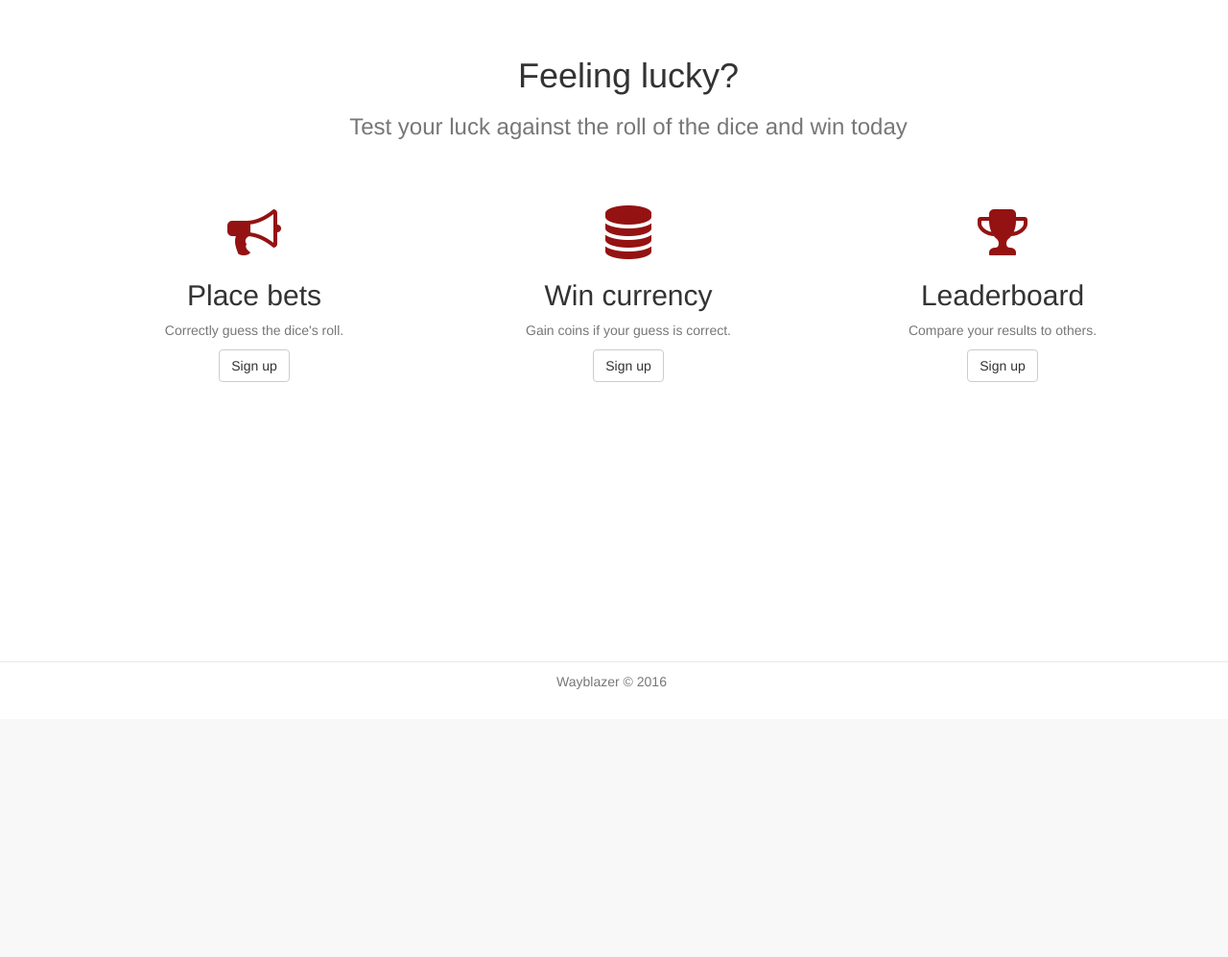
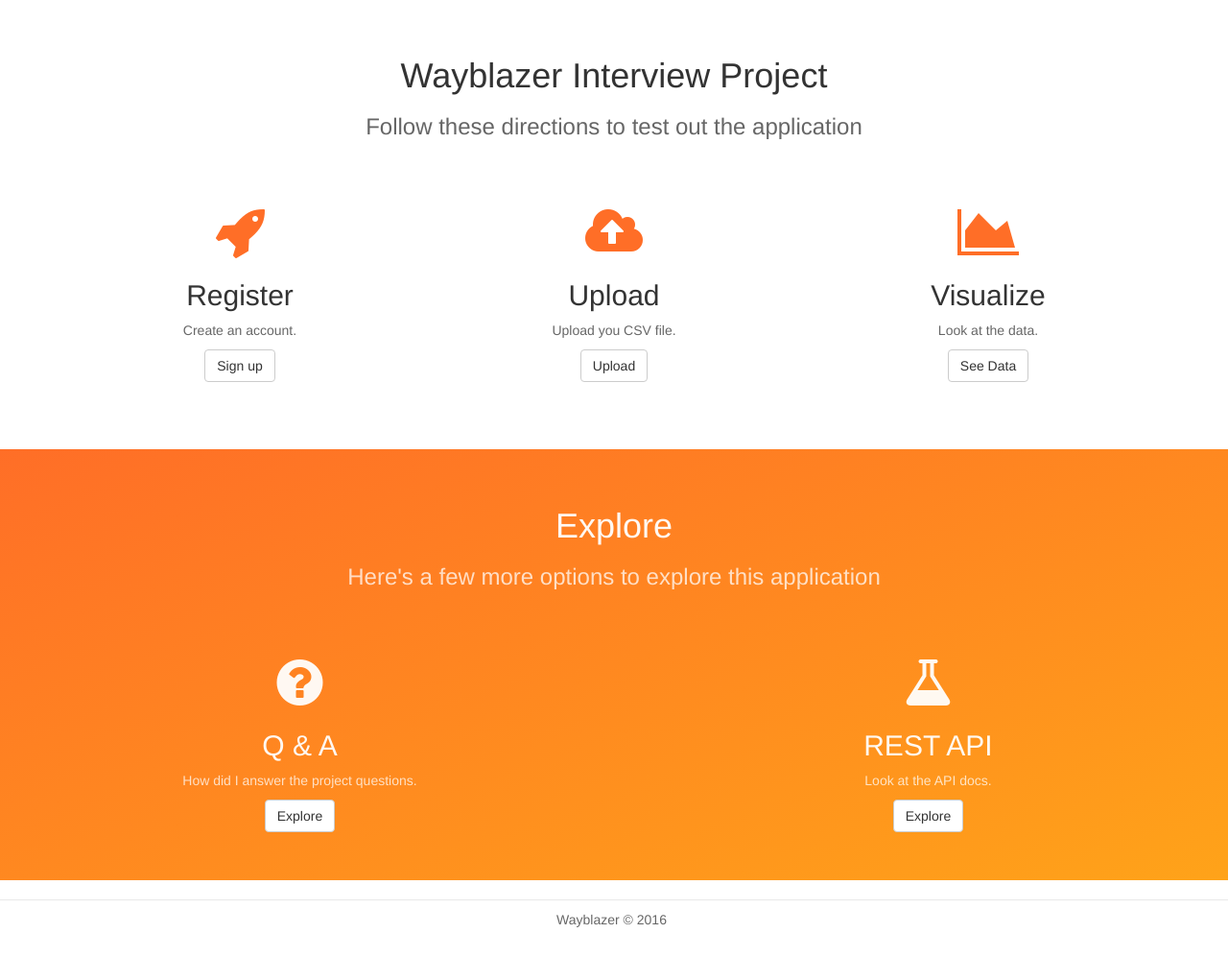
Before and after one commit to RoryShively/waybalzer-api, a Flask app: page / in a window 1280 px wide. Shown: the part 51-1048 px from the top of the page at 96% size. Before the commit the page ends 769 px from the top, so only its background shows below. Run offline with Flask 2, Linux system fonts and the light colour scheme; some libraries are stand-ins or nearby versions.

Commit message:
new home page

```diff
--- a/wayblazer/blueprints/page/templates/page/home.html
+++ b/wayblazer/blueprints/page/templates/page/home.html
@@ -6,37 +6,73 @@ outcome of a dice roll. Win points and dominate the leaderboard.{% endblock %}
 
 {% block body %}
   <div class="container sm-margin-top">
+
     <div class="row text-center lg-margin-bottom">
-      <h1>Feeling lucky?</h1>
+      <h1>Wayblazer Interview Project</h1>
       <h3 class="text-muted">
-        Test your luck against the roll of the dice and win today
+        Follow these directions to test out the application
       </h3>
     </div>
+
     <div class="row text-center">
       <div class="col-lg-4">
-        <i class="fa fa-fw fa-4x fa-bullhorn text-primary"></i>
-        <h2>Place bets</h2>
-        <p class="text-muted">Correctly guess the dice's roll.</p>
+        <i class="fa fa-fw fa-4x fa-rocket text-primary"></i>
+        <h2>Register</h2>
+        <p class="text-muted">Create an account.</p>
         <p>
-          <a href="#" class="btn btn-default">Sign up</a>
+          <a href="{{ url_for('user.signup') }}" class="btn btn-default">Sign up</a>
         </p>
       </div>
+
       <div class="col-lg-4">
-        <i class="fa fa-fw fa-4x fa-database text-primary"></i>
-        <h2>Win currency</h2>
-        <p class="text-muted">Gain coins if your guess is correct.</p>
+        <i class="fa fa-fw fa-4x fa-cloud-upload text-primary"></i>
+        <h2>Upload</h2>
+        <p class="text-muted">Upload you CSV file.</p>
         <p>
-          <a href="#" class="btn btn-default">Sign up</a>
+          <a href="{{ url_for('page.csv_upload') }}" class="btn btn-default">Upload</a>
         </p>
       </div>
+
       <div class="col-lg-4">
-        <i class="fa fa-fw fa-4x fa-trophy text-primary"></i>
-        <h2>Leaderboard</h2>
-        <p class="text-muted">Compare your results to others.</p>
+        <i class="fa fa-fw fa-4x fa-area-chart text-primary"></i>
+        <h2>Visualize</h2>
+        <p class="text-muted">Look at the data.</p>
         <p>
-          <a href="#" class="btn btn-default">Sign up</a>
+          <a href="#" class="btn btn-default">See Data</a>
         </p>
       </div>
     </div>
   </div>
+
+  <div class="lg-margin-top md-padding-vert background-primary">
+
+    <div class="row text-center lg-margin-bottom">
+      <h1 class="text-white">Explore</h1>
+      <h3 class="text-muted-white">
+        Here's a few more options to explore this application
+      </h3>
+    </div>
+
+    <div class="row text-center">
+      <div class="col-lg-4 col-lg-offset-1">
+        <i class="fa fa-fw fa-4x fa-question-circle text-white"></i>
+        <h2 class="text-white">Q & A</h2>
+        <p class="text-muted-white">How did I answer the project questions.</p>
+        <p>
+          <a href="{{ url_for('user.signup') }}" class="btn btn-default">Explore</a>
+        </p>
+      </div>
+
+      <div class="col-lg-4 col-lg-offset-2">
+        <i class="fa fa-fw fa-4x fa-flask text-white"></i>
+        <h2 class="text-white">REST API</h2>
+        <p class="text-muted-white">Look at the API docs.</p>
+        <p>
+          <a href="{{ url_for('page.csv_upload') }}" class="btn btn-default">Explore</a>
+        </p>
+      </div>
+
+    </div>
+
+  </div>
 {% endblock %}
--- a/wayblazer/blueprints/page/views.py
+++ b/wayblazer/blueprints/page/views.py
@@ -4,6 +4,8 @@ from flask import (
     redirect,
     url_for,
     render_template)
+
+from flask_login import login_required
 
 from werkzeug.utils import secure_filename
 from wayblazer.blueprints.page.forms import CSVForm
@@ -17,6 +19,7 @@ def home():
 
 
 @page.route('/csv-upload', methods=['GET', 'POST'])
+@login_required
 def csv_upload():
     form = CSVForm()
 
--- a/wayblazer/blueprints/user/templates/user/settings.html
+++ b/wayblazer/blueprints/user/templates/user/settings.html
@@ -4,7 +4,7 @@
 
 {% block body %}
   <div class="row">
-    <div class="col-md-5">
+    <div class="col-md-6 col-md-offset-3">
       <h2>Settings</h2>
       <h4 class="text-muted margin-bottom">{{ current_user.email }}</h4>
 
@@ -26,9 +26,5 @@
         {% endif %}
       </div>
     </div>
-    <div class="col-md-5 col-md-push-1 col-md-offset-1">
-      <h2>Billing</h2>
-      <p>Coming soon...</p>
-    </div>
   </div>
 {% endblock %}
--- a/wayblazer/static/styles/main.css
+++ b/wayblazer/static/styles/main.css
@@ -8,7 +8,6 @@ html {
 body {
     padding-top: 50px;
     padding-bottom: 20px;
-
     margin-bottom: 60px;
 }
 
@@ -18,7 +17,6 @@ body {
     width: 100%;
     padding-top: 10px;
     border-top: 1px solid #e9e9e9;
-
     height: 60px;
 }
 
@@ -39,3 +37,66 @@ body {
 .sm-margin-top {
     margin-top: 20px;
 }
+
+.no-padding {
+    padding: 0;
+}
+
+.md-padding-vert {
+    padding-top: 40px;
+    padding-bottom: 40px;
+}
+
+
+/* Custom Colors
+-------------------------------------------------- */
+
+h1, h2, h3, h4, h5, h6,
+p {
+    color: rgba(0,0,0, 0.8)
+}
+
+.text-muted {
+    color: rgba(0,0,0, 0.6)
+}
+
+.text-white {
+    color: rgba(255,255,255, 0.94);
+}
+
+.text-muted-white {
+    color: rgba(255,255,255, 0.74);
+}
+
+.background-primary {
+  background: #ff6e27; /* For browsers that do not support gradients */
+  background: -webkit-linear-gradient(left top, #ff6e27, #ffa319); /* For Safari 5.1 to 6.0 */
+  background: -o-linear-gradient(bottom right, #ff6e27, #ffa319); /* For Opera 11.1 to 12.0 */
+  background: -moz-linear-gradient(bottom right, #ff6e27, #ffa319); /* For Firefox 3.6 to 15 */
+  background: linear-gradient(to bottom right, #ff6e27, #ffa319); /* Standard syntax */
+}
+
+.white-text {
+    color: white;
+}
+
+.text-primary, a {
+    color: #ff6e27;
+}
+
+.has-error .form-control,
+.text-danger {
+    color: #bb511e;
+}
+
+.btn-primary {
+    background-color: #ff6e27;
+    border-color: #ff6e27;
+}
+
+.btn-primary:hover,
+.btn-primary:focus,
+.btn-primary:active {
+    background-color: #bb511e;
+    border-color: #bb511e;
+}
--- a/wayblazer/templates/layouts/app.html
+++ b/wayblazer/templates/layouts/app.html
@@ -21,6 +21,7 @@
       <div id="navbar" class="collapse navbar-collapse">
         <ul class="nav navbar-nav navbar-right">
           {% if current_user.is_authenticated %}
+            <li><a href="{{ url_for('page.csv_upload') }}">CSV Upload</a></li>
             <li class="dropdown">
               <a href="#" class="dropdown-toggle"
                  data-toggle="dropdown"
--- a/wayblazer/templates/layouts/base.html
+++ b/wayblazer/templates/layouts/base.html
@@ -27,27 +27,8 @@
   </head>
   <body>
     {% block header %}{% endblock %}
-{#    <nav class="navbar navbar-default navbar-fixed-top">#}
-{#      <div class="container">#}
-{#        <div class="navbar-header">#}
-{#          <button type="button" class="navbar-toggle collapsed"#}
-{#                  data-toggle="collapse" data-target="#navbar"#}
-{#                  aria-expanded="false" aria-controls="navbar">#}
-{#            <span class="sr-only">Toggle navigation</span>#}
-{#            <span class="icon-bar"></span>#}
-{#            <span class="icon-bar"></span>#}
-{#            <span class="icon-bar"></span>#}
-{#          </button>#}
-{#          <a href="{{ url_for('page.home') }}">#}
-{#              <img src="http://opusresearch.net/wordpress/wp-content/uploads/2014/10/logo_wayblazer.png"#}
-{#                class="img-responsive"#}
-{#                style="height:50px;" title="Wayblazer Logo" alt="Wayblazer Logo"/>#}
-{#          </a>#}
-{#        </div>#}
-{#      </div>#}
-{#    </nav>#}
 
-    <main class="container">
+    <main class="container-fluid no-padding">
       {{ flash.render() }}
 
       <div class="md-margin-top">{% block heading %}{% endblock %}</div>
--- a/wayblazer/templates/layouts/login.html
+++ b/wayblazer/templates/layouts/login.html
@@ -2,9 +2,9 @@
 
 {% block header %}
   <a href="{{ url_for('page.home') }}">
-    <img src="{{ url_for('static', filename='images/snake-eyes-large.jpg') }}"
+    <img src="https://media.glassdoor.com/sqll/1110656/wayblazer-squarelogo-1448296008586.png"
          class="img-responsive center-block md-margin-bottom"
-         width="178" height="176" title="Snake Eyes" alt="Snake Eyes"/>
+         style="height:100px; width:100px;" title="Wayblazer Logo" alt="Wayblazer Logo"/>
   </a>
 {% endblock %}
 
```
Also changed, not shown: wayblazer/blueprints/user/templates/user/welcome.html (+1 -14 lines). Lines whose indentation alone changed are shown as unchanged.
